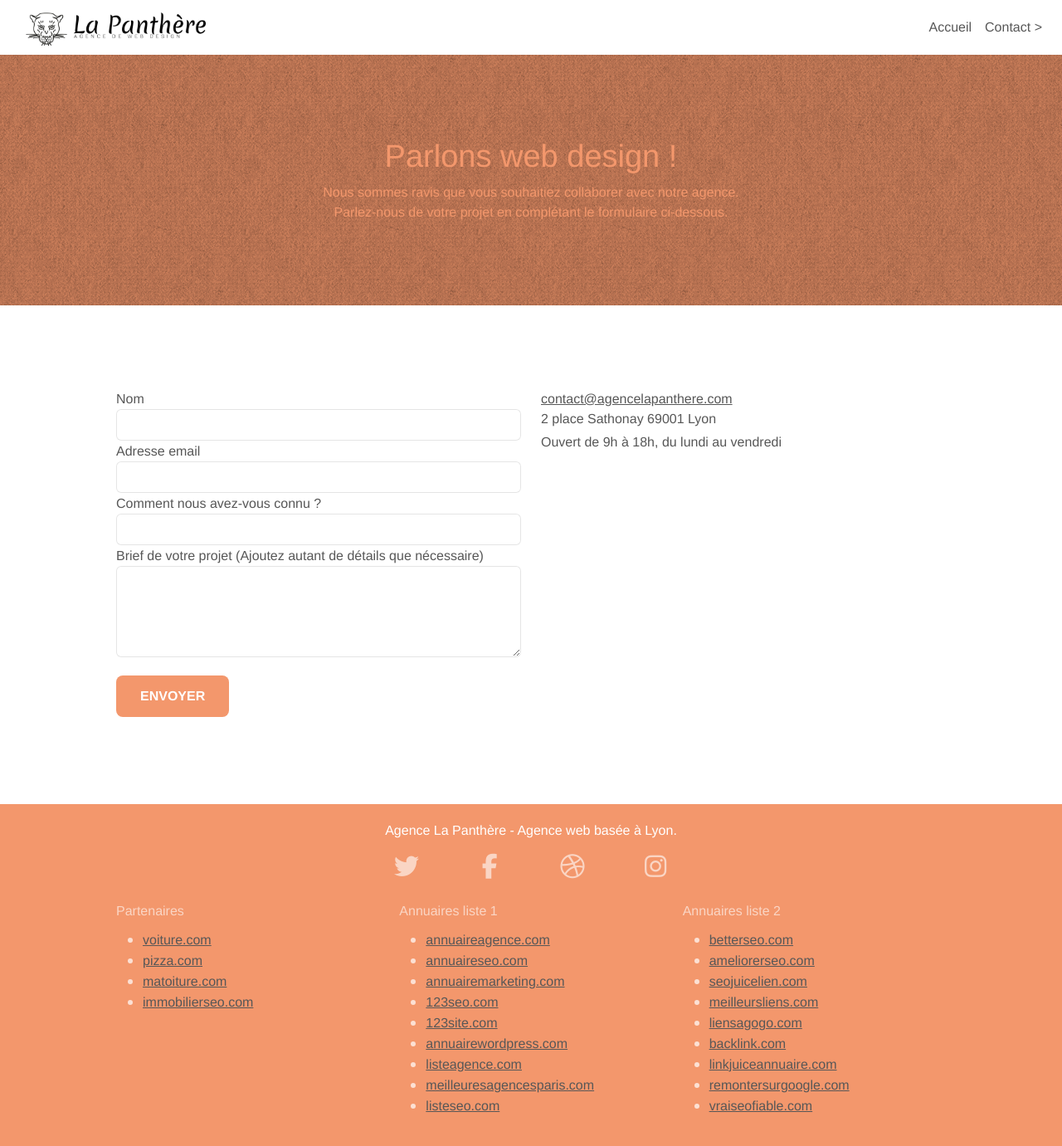
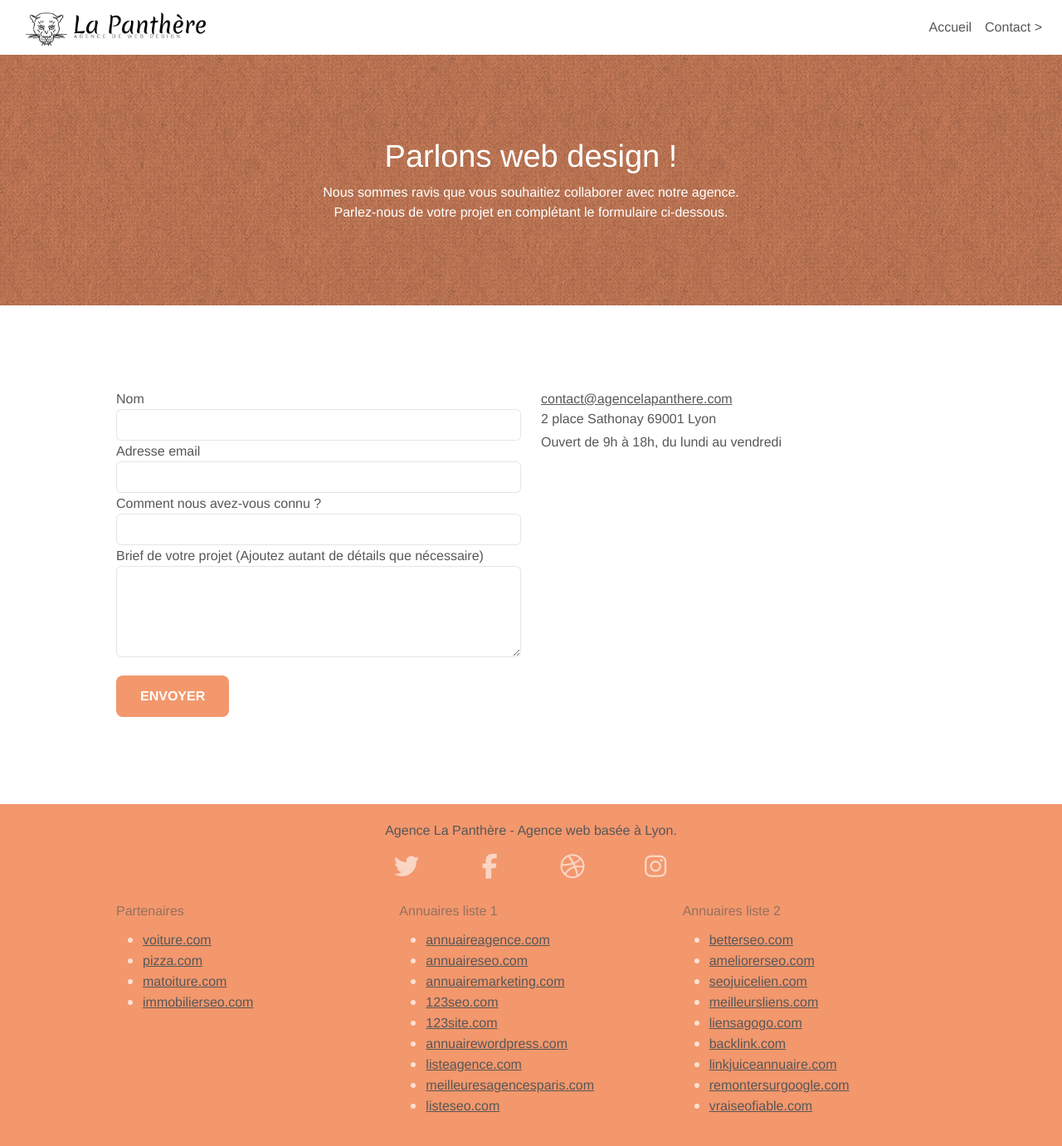
Before and after one commit to MS241268/P4-LaPanthere, a plain HTML site: page page2.html in a window 1280 px wide. Shown: the whole page at 83% size. Drawn offline with nearby package versions, Linux system fonts and the light colour scheme.

Commit message:
index et page2:modification couleur de police paragraphes,puces et items liste,page2 bloc6:modification couleur de police titre h2 & paragraphe

```diff
--- a/page2.html
+++ b/page2.html
@@ -104,10 +104,10 @@
 	<div class="container bloc-lg">
 		<div class="row">
 			<div class="col-sm-12">
-				<h1 class="text-center hero-bloc-text tc-white">
+				<h1 class="text-center hero-bloc-text white">
 					Parlons web design !
 				</h1>
-				<p class="text-center mg-lg tc-white tight-width-whitespace">
+				<p class="text-center mg-lg white tight-width-whitespace">
 					Nous sommes ravis que vous souhaitiez collaborer avec notre agence.<br>
 					Parlez-nous de votre projet en complétant le formulaire ci-dessous.
 				</p>
@@ -162,7 +162,7 @@
 <!-- bloc-7 END -->
 
 <!-- ScrollToTop Button -->
-<a class="bloc-button btn btn-d scrollToTop" onclick="scrollToTarget('1')"><span class="fa fa-chevron-up"></span></a>
+<a class="bloc-button btn btn-d scrollToTop" onclick="scrollToTarget('1')"><i class="fa fa-chevron-up white"></i></a>
 <!-- ScrollToTop Button END-->
 
 
@@ -204,7 +204,7 @@
 	<div class="container bloc-sm">
 		<div class="row">
 			<div class="col-sm-12">
-				<p class="text-center white">
+				<p class="text-center">
 					Agence La Panthère - Agence web basée à Lyon.
 				</p>
 				<div class="row row-no-gutters social mb-4">
@@ -231,7 +231,7 @@
 				</div>
 				<div class="row">
 					<div class="col-sm-4">
-						<p class="title_list_footer fs-6 white">Partenaires</p>
+						<p class="title_list_footer fs-6">Partenaires</p>
 						<ul>
 							<li><a href="voiture.com">voiture.com</a></li>
 							<li><a href="pizza.com">pizza.com</a></li>
@@ -240,7 +240,7 @@
 						</ul>
 					</div>
 					<div class="col-sm-4">
-						<p class="title_list_footer fs-6 white">Annuaires liste 1</p>
+						<p class="title_list_footer fs-6">Annuaires liste 1</p>
 						<ul>
 							<li><a href="annuaireagence.com">annuaireagence.com</a></li>
 							<li><a href="annuaireseo.com">annuaireseo.com</a></li>
@@ -254,7 +254,7 @@
 						</ul>
 					</div>
 					<div class="col-sm-4">
-						<p class="title_list_footer fs-6 white">Annuaires liste 2</p>
+						<p class="title_list_footer fs-6">Annuaires liste 2</p>
 						<ul>
 							<li><a href="betterseo.com">betterseo.com</a></li>
 							<li><a href="ameliorerseo.com">ameliorerseo.com</a></li>
```
Also changed, not shown: index.html (+4 -4 lines).
